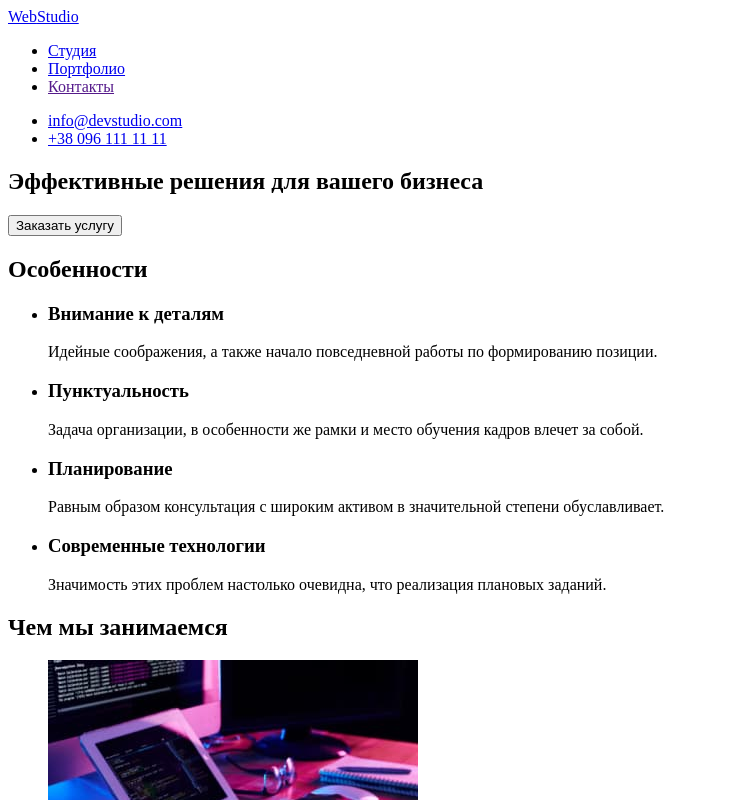
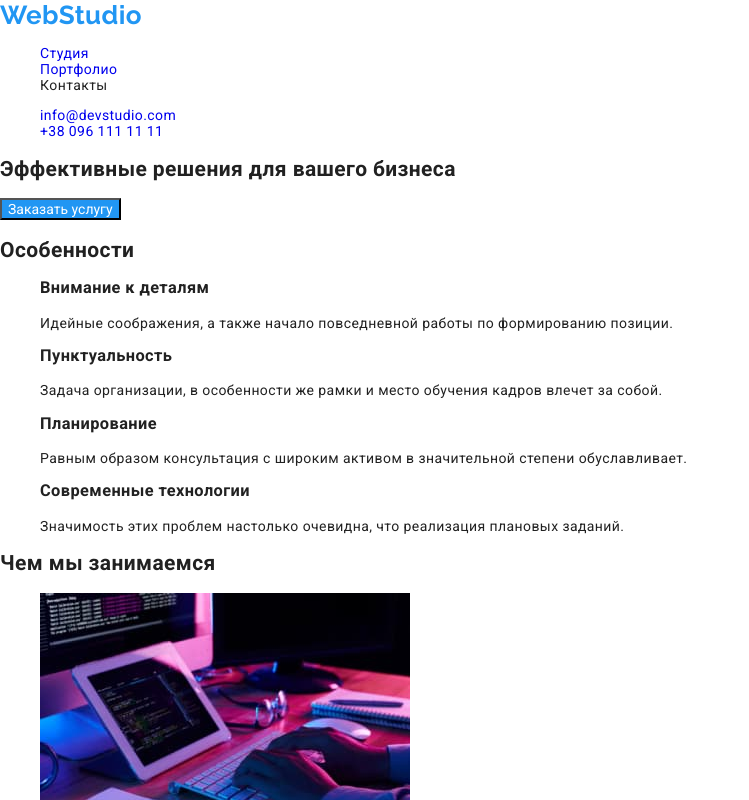
Before and after one commit to artem-bilodid/goit-markup-hw-02, a plain HTML site: page index.html in a window 1280 px wide. Shown: the top 800 px of the page, without its empty margins (0-749 px from the left). Drawn offline with nearby package versions, Linux system fonts and the light colour scheme.

Commit message:
added common styles

```diff
--- a/css/styles.css
+++ b/css/styles.css
@@ -2,10 +2,64 @@
   --accent-color: #2196f3;
   --logo-header-color: #000000;
   --primary-text-color: #212121;
+  --primary-button-text-color: #ffffff;
   --secondary-text-color: #757575;
   --footer-primary-text-color: #ffffff;
   --footer-secondary-text-color: rgba(255, 255, 255, 0.6);
   --background-primary-color: #ffffff;
   --background-secondary-color: #f5f4fa;
   --background-dark-color: #2f303a;
+  --logo-font-family: 'Raleway', sans-serif;
+  --primary-font-family: 'Roboto', sans-serif;
 }
+
+body {
+  color: var(--primary-text-color);
+  background-color: var(--background-primary-color);
+
+  font-family: var(--primary-font-family);
+  font-size: 14px;
+  letter-spacing: 0.03em;
+  font-style: normal;
+  font-weight: 400;
+}
+
+.button {
+  color: var(--primary-button-text-color);
+  background-color: var(--accent-color);
+}
+
+.link {
+  text-decoration: inherit;
+}
+
+.link:hover,
+.link:focus {
+  color: var(--accent-color);
+}
+
+.link:visited {
+  color: inherit;
+}
+
+.list {
+  list-style: none;
+}
+
+.logo {
+  font-family: var(--logo-font-family) ;
+  font-weight: 700;
+  font-size: 26px;
+  line-height: 1.19;
+
+  color: var(--logo-header-color);
+}
+.accent {
+  color:var(--accent-color);
+}
+
+.header {
+  font-weight: 500;
+  line-height: 1.14;
+  letter-spacing: 0.02em;
+}
--- a/index.html
+++ b/index.html
@@ -4,37 +4,49 @@
     <meta charset="UTF-8" />
     <meta http-equiv="X-UA-Compatible" content="IE=edge" />
     <meta name="viewport" content="width=device-width, initial-scale=1.0" />
-    <title>WebStudio</title>
+    <link rel="preconnect" href="https://fonts.gstatic.com" />
+    <link
+      href="https://fonts.googleapis.com/css2?family=Raleway:wght@700&family=Roboto:wght@400;500;700;900&display=swap"
+      rel="stylesheet"
+    />
+    <link
+      rel="stylesheet"
+      href="https://cdnjs.cloudflare.com/ajax/libs/modern-normalize/1.0.0/modern-normalize.min.css"
+      integrity="sha512-ISS7cAi1PEhQ8jnbJpJZMd29NlhNj4AWYyLOSp2CE/CsHxTCu+r+t0D2yoJudVrd0/8fTVPUVDzY5Tvli75u/g=="
+      crossorigin="anonymous"
+    />
+    <link rel="stylesheet" href="./css/styles.css" />
+    <title>WebStudio | Студия</title>
   </head>
   <body>
     <header>
       <nav>
-        <a href="./"><span>Web</span>Studio</a>
-        <ul>
-          <li><a href="./index.html">Студия</a></li>
-          <li><a href="./portfolio.html">Портфолио</a></li>
-          <li><a href="">Контакты</a></li>
+        <a class="logo link" href="./"><span class="accent">Web</span>Studio</a>
+        <ul class="list">
+          <li><a class="link" href="./index.html">Студия</a></li>
+          <li><a class="link" href="./portfolio.html">Портфолио</a></li>
+          <li><a class="link" href="">Контакты</a></li>
         </ul>
       </nav>
-      <ul>
+      <ul class="list">
         <li>
-          <a href="mailto:info@devstudio.com">info@devstudio.com</a>
+          <a class="link" href="mailto:info@devstudio.com">info@devstudio.com</a>
         </li>
         <li>
-          <a href="tel:+380961111111">+38 096 111 11 11</a>
+          <a class="link" href="tel:+380961111111">+38 096 111 11 11</a>
         </li>
       </ul>
     </header>
     <main>
       <!--Hero -->
-      <section>
-        <h1>Эффективные решения для вашего бизнеса</h1>
-        <button type="button">Заказать услугу</button>
+      <section class="hero">
+        <h1 class="hero-title">Эффективные решения для вашего бизнеса</h1>
+        <button class="button" type="button">Заказать услугу</button>
       </section>
       <!--Characteristics-->
       <section>
         <h2>Особенности</h2>
-        <ul>
+        <ul class="list">
           <li>
             <h3>Внимание к деталям</h3>
             <p>Идейные соображения, а также начало повседневной работы по формированию позиции.</p>
@@ -56,7 +68,7 @@
       <!--What we do-->
       <section>
         <h2>Чем мы занимаемся</h2>
-        <ul>
+        <ul class="list">
           <li><img src="./images/box1.jpg" alt="клавиатура" width="370" /></li>
           <li><img src="./images/box2.jpg" alt="телефон" width="370" /></li>
           <li><img src="./images/box3.jpg" alt="планшет" width="370" /></li>
@@ -64,7 +76,7 @@
       </section>
       <!--Our team-->
       <section>
-        <ul>
+        <ul class="list">
           <li>
             <img src="./images/staff/igor-demianenko.jpg" alt="Игорь Демьяненко" width="270" />
             <h3>Игорь Демьяненко</h3>
@@ -89,11 +101,11 @@
       </section>
     </main>
     <footer>
-      <a href="./"><span>Web</span>Studio</a>
+      <a class="link" href="./"><span>Web</span>Studio</a>
       <address>
         <p>г. Киев, пр-т Леси Украинки, 26</p>
-        <a href="mailto:info@devstudio.com">info@devstudio.com</a><br />
-        <a href="tel:+380961111111">+38 096 111 11 11</a>
+        <a class="link" href="mailto:info@devstudio.com">info@devstudio.com</a><br />
+        <a class="link" href="tel:+380961111111">+38 096 111 11 11</a>
       </address>
     </footer>
   </body>
```
Also changed, not shown: portfolio.html (+36 -21 lines).
